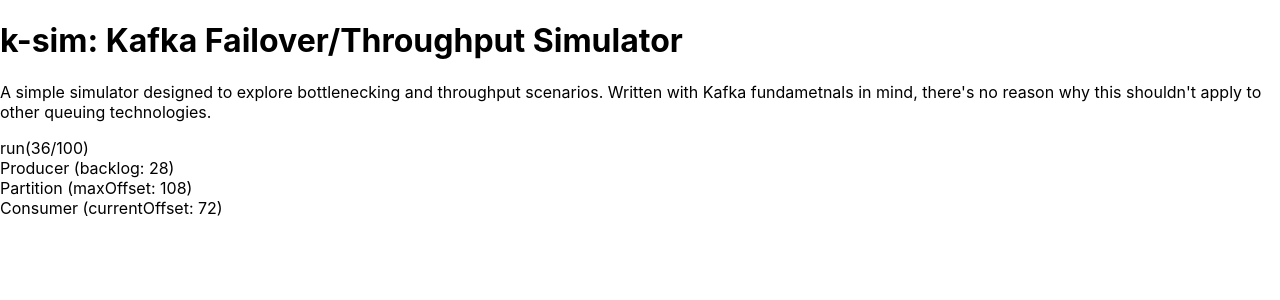
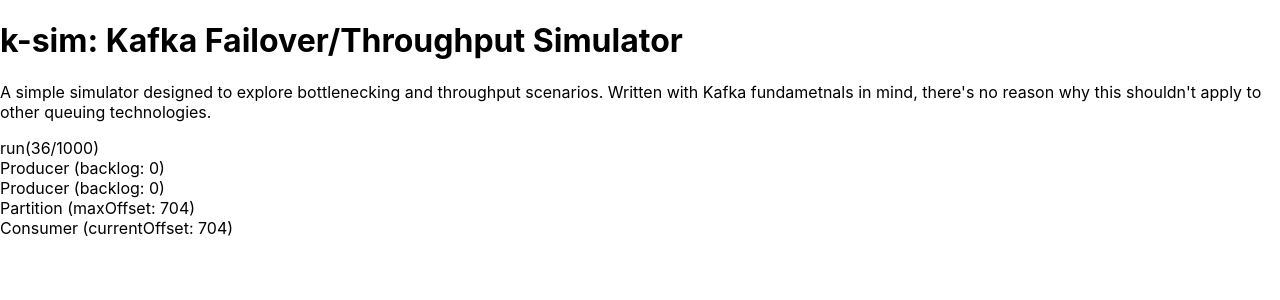
Before and after one commit to target/k-sim, a React (Create React App) app in the folder client/: page / in a window 1280 px wide. Shown: the top 300 px of the page. Built offline with nearby package versions, Linux system fonts and the light colour scheme.

Commit message:
initial multiples, the elements will make many of each, and have all kinds of problems.

```diff
--- a/client/src/App.js
+++ b/client/src/App.js
@@ -19,7 +19,7 @@
       <div className="App">
 		    <h1>k-sim: Kafka Failover/Throughput Simulator</h1>
 				<p>A simple simulator designed to explore bottlenecking and throughput scenarios.  Written with Kafka fundametnals in mind, there's no reason why this shouldn't apply to other queuing technologies.</p>
-			  <Simulator />
+			  <Simulator {...{numProducers: 2, numPartitions: 1, numConsumers: 1}} />
 			</div>
     );
   }
--- a/client/src/Simulator.js
+++ b/client/src/Simulator.js
@@ -7,36 +7,49 @@
 import Consumer from './Consumer.js';
 
 class Simulator extends React.Component {
-	constructor() {
+	constructor(props) {
 		super();
+		const initialProducers = []
+		for (let pId = 0; pId < props.numProducers ; pId++  ) {
+			initialProducers.push({
+				producerId: pId,
+				backlog: 100,
+				createRate: 7,
+				produceRate: 12
+			})
+		}
+
+		const initialPartitions = []
+		for (let aId = 0; aId < props.numPartitions ; aId++  ) {
+			initialPartitions.push({
+				partitionId: aId,
+				maxOffset: 0,
+				receivedThisTick: 0,
+				maxReceiveRate: 1000,  // Limitless
+				transmittedThisTick: 0,
+				maxTransmitRate: 1000  // Well, pretty much limitless
+			})
+		}
+
+		const initialConsumers = []
+		for (let cId = 0; cId < props.numConsumers ; cId++  ) {
+			initialConsumers.push({
+				consumerId: cId,
+				consumeRate: 34,
+				srcPartitions: [ {partitionId: cId, currentOffset: 0 } ]  //TODO: algorithmically assign this
+			})
+		}
+
+
 		this.state = {
       tickNumber: 0,
-			maxTicks: 100,
+			maxTicks: 1000,
 			running: false,
 			tickIntervalId: null,
 			tickMs: 150,
-      producers: [ {
-          producerId: 0,
-          backlog: 100,
-          createRate: 1,
-          produceRate: 3
-        }
-      ],
-      partitions: [ {
-          partitionId: 0,
-          maxOffset: 0,
-					receivedThisTick: 0,
-          maxReceiveRate: 100,  // Limitless
-					transmittedThisTick: 0,
-          maxTransmitRate: 100  // Well, pretty much limitless
-        }
-      ],
-      consumers: [ {
-          consumerId: 0,
-          consumeRate: 2,
-					srcPartitions: [ {partitionId: 0, currentOffset: 0 } ]  //TODO: algorithmically assign this
-        }
-      ],
+      producers: initialProducers,
+      partitions: initialPartitions,
+      consumers: initialConsumers
 		};
   }
 
@@ -151,17 +164,34 @@
 
   }
 
+
 	render() {
+		const pComps = []
+		for (const p of this.state.producers.values()) {
+			pComps.push(<Producer backlog={p.backlog} />)
+		}
+
+		const aComps = []
+		for (const a of this.state.partitions.values()) {
+			aComps.push(<Partition maxOffset={a.maxOffset} />)
+		}
+
+		const cComps = []
+		for (const c of this.state.consumers.values()) {
+			//FIXME: Consumer needs rework to support multiple partitions per consumer
+			cComps.push(<Consumer currentOffset={c.srcPartitions[0].currentOffset} />)
+		}
+
 		return(
 			<div className="kSim">
 				<div className="ticker">
 				  {this.state.running ? 'run' : 'STOP'}
 					({this.state.tickNumber}/{this.state.maxTicks})
 				</div>
-        <Producer backlog={this.state.producers[0].backlog} />
-        <Partition maxOffset={this.state.partitions[0].maxOffset} />
-        <Consumer currentOffset={this.state.consumers[0].srcPartitions[0].currentOffset} />
-      </div>
+				{pComps}
+				{aComps}
+				{cComps}
+			</div>
 		);
 	}
 }
```
